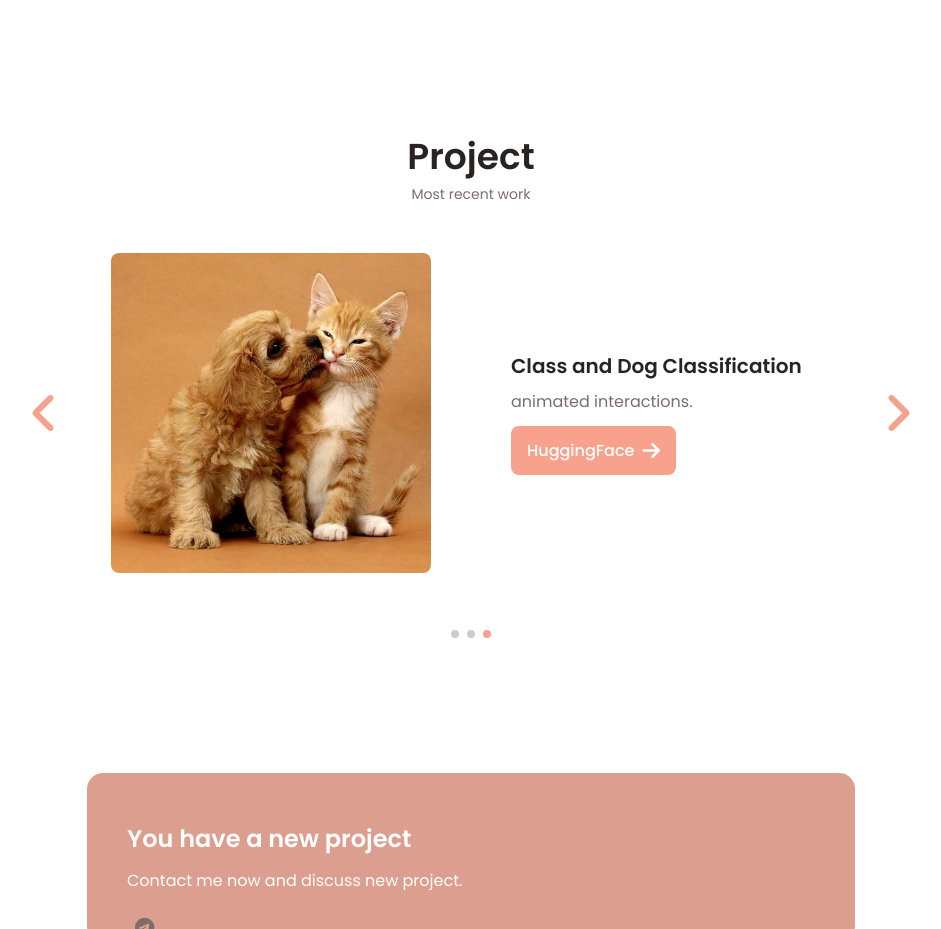
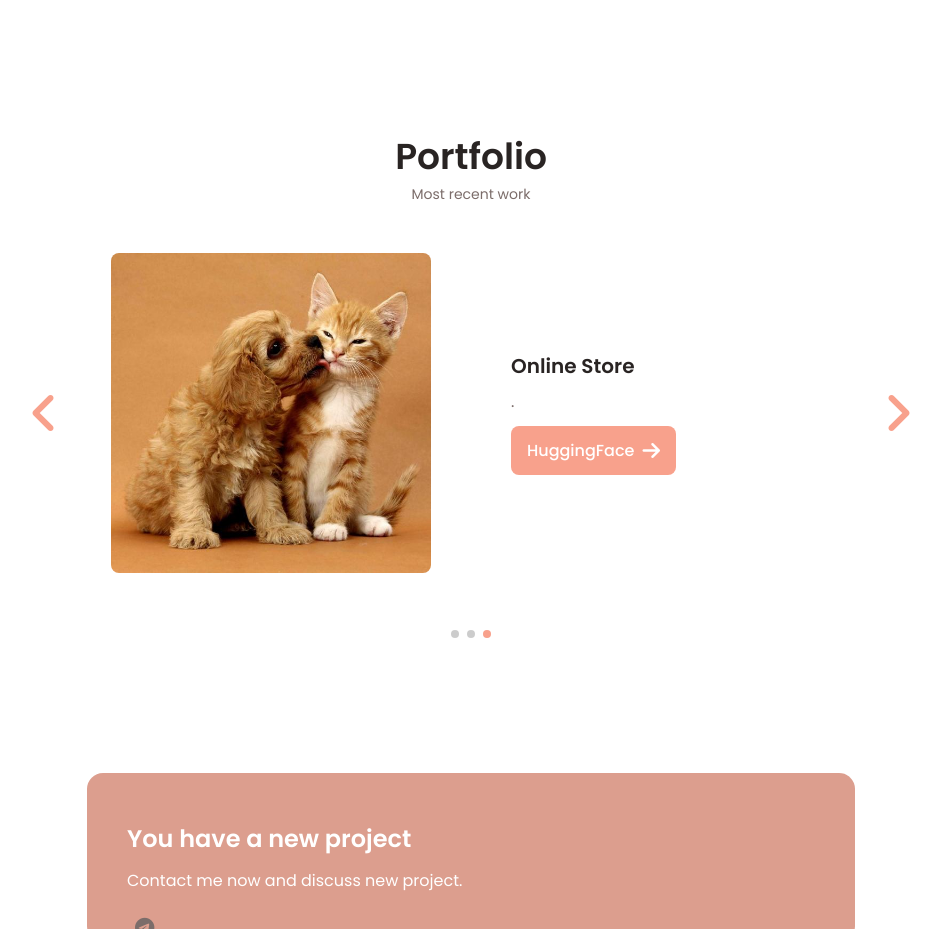
Before and after one commit to TrangDo2104/TrangDo2104Portfolio.github.io, a plain HTML site: page index.html in a window 1280 px wide. Shown: the part 3060-3989 px from the top of the page, without its empty margins (169-1110 px from the left). Drawn offline with Linux system fonts and the light colour scheme.

Commit message:
Update index.html

```diff
--- a/index.html
+++ b/index.html
@@ -433,10 +433,9 @@
             </div>
         </section>
 
-
         <!-- PORTFOLIO -->
         <section class="portfolio section" id="portfolio">
-            <h2 class="section-title">Project</h2>
+            <h2 class="section-title">Portfolio</h2>
             <span class="section-subtitle">Most recent work</span>
 
             <div class="portfolio-container container swiper-container">
@@ -455,12 +454,10 @@
                     </div>
                     <!-- PORTFOLIO 2 -->
                     <div class="portfolio-content grid swiper-slide">
-                        <img src="img/portfolio2.png" alt="Portfolio" class="portfolio-img">
+                        <img src="img/portfolio2.jpg" alt="Portfolio" class="portfolio-img">
                         <div class="portfolio-data">
                             <h3 class="portfolio-title">FaceID App Siamese Model</h3>
-                            <p class="portfolio-description">
-                                animated interactions.</p>
-                            <a href="https://github.com/TrangDo2104/Face-recognition" class="button button-flex button-small portfolio-button">
+                            <a href="https://huggingface.co/spaces/Changchoichang2104/cat-dog-classification" class="button button-flex button-small portfolio-button">
                                 Github <i class="fas fa-arrow-right button-icon"></i>
                             </a>
                         </div>
@@ -469,10 +466,9 @@
                     <div class="portfolio-content grid swiper-slide">
                         <img src="img/portfolio3.jpg" alt="Portfolio" class="portfolio-img">
                         <div class="portfolio-data">
-                            <h3 class="portfolio-title">Class and Dog Classification</h3>
-                            <p class="portfolio-description">
-                                animated interactions.</p>
-                            <a href="https://huggingface.co/spaces/Changchoichang2104/cat-dog-classification" class="button button-flex button-small portfolio-button">
+                            <h3 class="portfolio-title">Online Store</h3>
+                            <p class="portfolio-description">.</p>
+                            <a href="https://huggingface.co/Changchoichang2104/StableDiffusionXL-Waltz-with-Bashir-style" class="button button-flex button-small portfolio-button">
                                 HuggingFace <i class="fas fa-arrow-right button-icon"></i>
                             </a>
                         </div>
@@ -503,6 +499,7 @@
                 </div>
             </div>
         </section>
+
 
         <!-- CONTACT ME -->
         <section class="contact section" id="contact">
```
